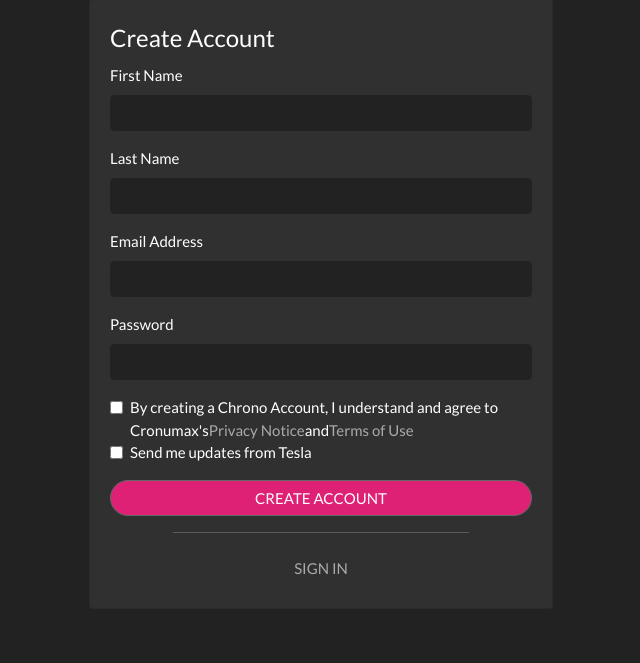
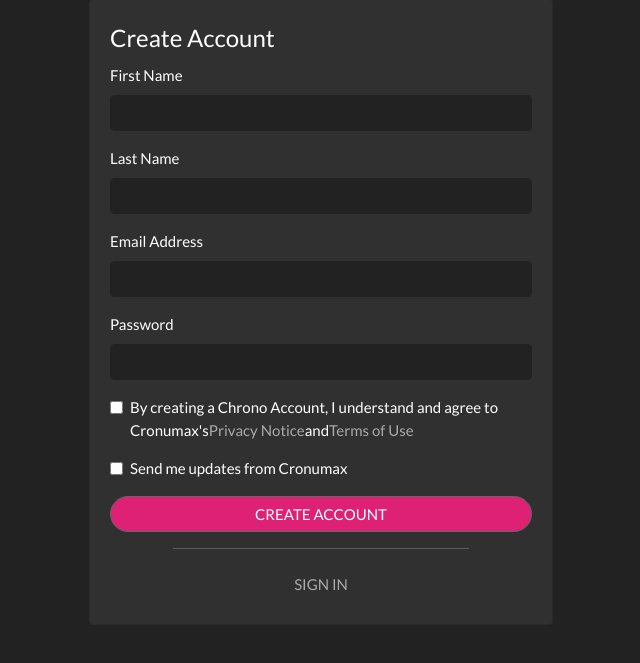
Before and after one commit to cronumax/Chrono, a web app: file assets/ac.html in a window 1280 px wide, after a click on "REGISTER". Shown: the part 97-760 px from the top of the page, without its empty margins (319-959 px from the left). Run offline with its HTML, style and script files only (its server is not run), Linux system fonts and the light colour scheme; some libraries are stand-ins or nearby versions.

Commit message:
Minor style fix

```diff
--- a/assets/ac.css
+++ b/assets/ac.css
@@ -25,8 +25,8 @@ hr {
   background-color: #df2176;
 }
 
-#registerBtn {
-  margin-top: 1rem;
+.form-check {
+  margin-bottom: 1rem;
 }
 
 a {
--- a/assets/ac.html
+++ b/assets/ac.html
@@ -83,7 +83,7 @@
               <div class="form-check">
                 <label class='form-check-label'>
                   <input class="form-check-input" id="receiveCronumaxUpdates" type="checkbox" value="1" />
-                  <span>Send me updates from Tesla</span>
+                  <span>Send me updates from Cronumax</span>
                 </label>
               </div>
               <button type="submit" class="btn" id='registerBtn'>CREATE ACCOUNT</button>
```
